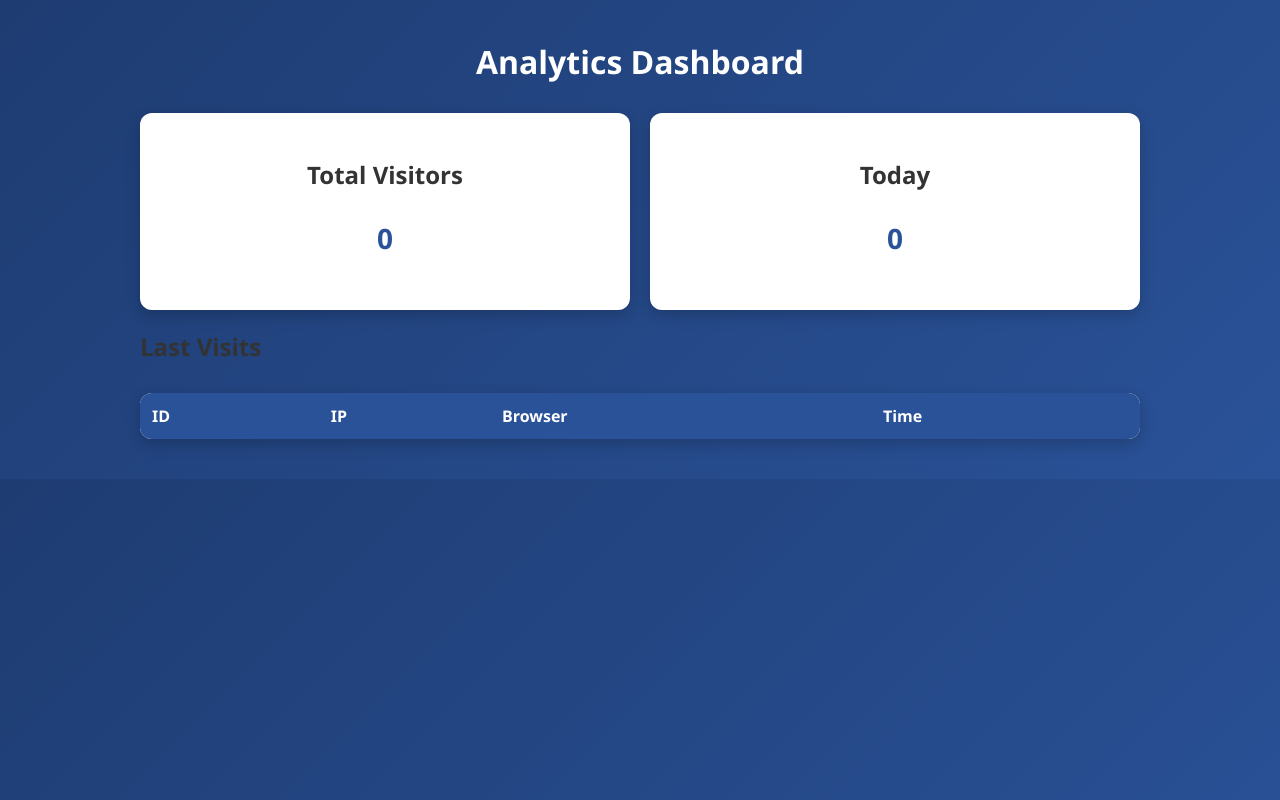
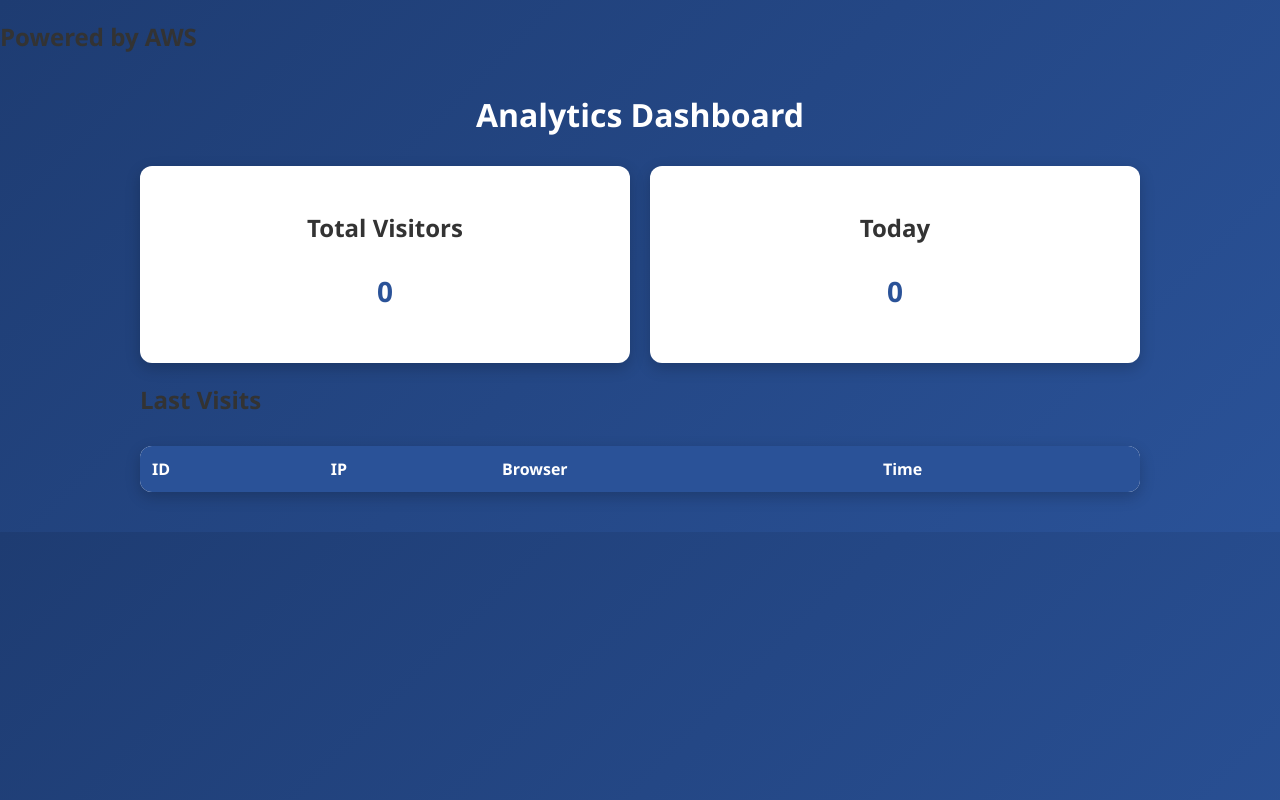
Before and after one commit to Koba-Backcountry/MyAnalytics-Node-Site, a website: page views/dashboard.html in a window 1280 px wide. Drawn offline with Linux system fonts and the light colour scheme; no server answers.

Commit message:
AWS added

```diff
--- a/views/dashboard.html
+++ b/views/dashboard.html
@@ -3,6 +3,7 @@
 <head>
 <meta charset="UTF-8">
 <title>Analytics Dashboard</title>
+<h2>Powered by AWS</h2>
 <link rel="stylesheet" href="/style.css">
 </head>
 <body>
```
